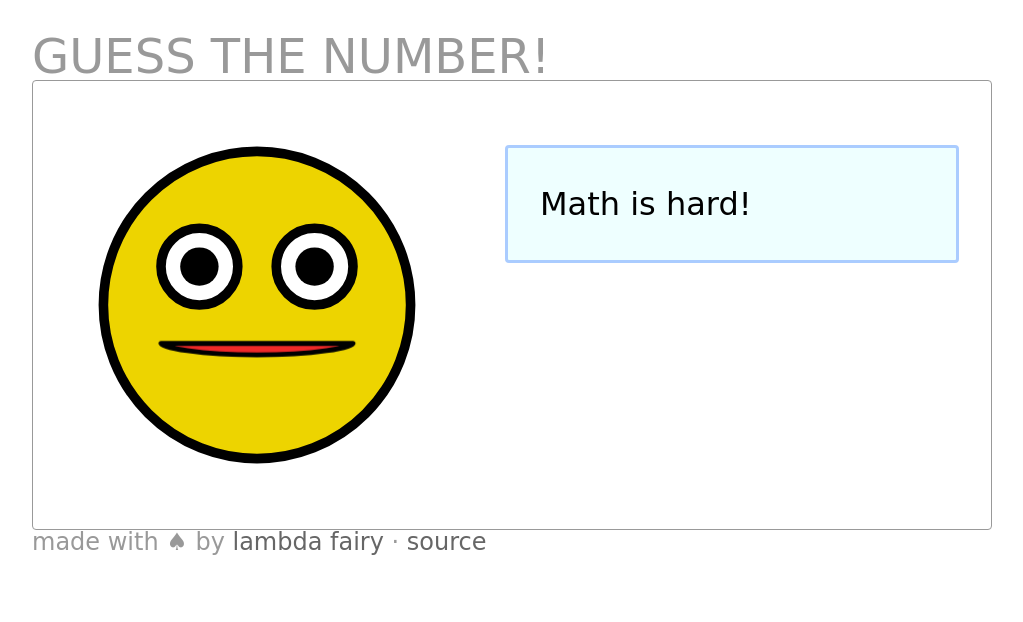
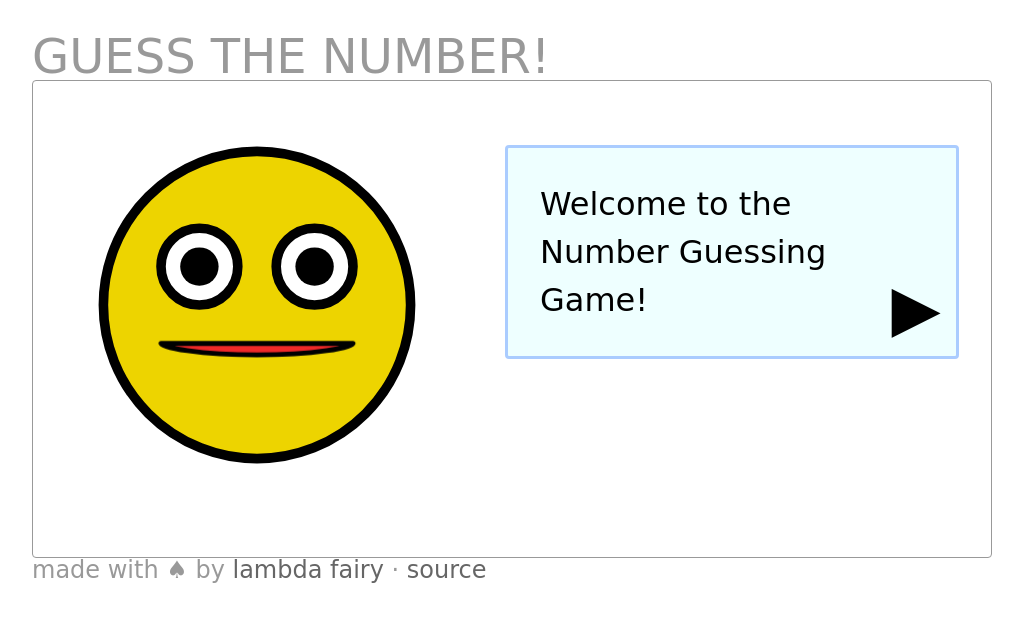
Before and after one commit to lambda-fairy/gtn, a plain HTML site: page index.html in a window 1280 px wide. Shown: the whole page, without its empty margins (128-1151 px from the left). Drawn offline with Linux system fonts and the light colour scheme.

Commit message:
Advance dialog on clicking a special button

```diff
--- a/gtn.css
+++ b/gtn.css
@@ -1,5 +1,4 @@
 html {
-  box-sizing: border-box;
   padding: 1rem;
   font: 16px/1.5 "DejaVu Sans", Verdana, sans-serif;
 }
@@ -37,6 +36,9 @@ h1 {
   border-radius: 4px;
 }
 
+.state-dialog #input, .state-gameover #input { visibility: hidden }
+.state-input #dialog-ok { display: none }
+
 #face {
   float: left;
   width: 12rem;
@@ -50,23 +52,71 @@ h1 {
   }
 }
 
-#dialog {
+p {
   float: right;
   width: 12rem;
+}
+@media (max-width: 500px) {
+  p {
+    float: none;
+    width: auto;
+    text-align: center;
+  }
+}
+
+.ok {
+  width: 2rem;
+  font-size: 2rem;
+  line-height: 1rem;
+  background: none;
+  border: none;
+}
+
+#dialog {
+  position: relative;
   padding: 1rem;
+  min-height: 4.5rem;
   border: 3px solid #acf;
   border-radius: 4px;
   background: #eff;
 }
 @media (max-width: 500px) {
   #dialog {
-    float: none;
-    width: auto;
-    text-align: center;
+    min-height: 0;
   }
 }
 
-#main::after {
+#dialog-ok {
+  position: absolute;
+  bottom: 0.5rem;
+  right: 0.25rem;
+}
+
+#input {
+  padding: 0 1rem;
+}
+
+input, button {
+  font-size: 1rem;
+  min-height: 2rem;
+}
+
+#input-text::-webkit-outer-spin-button,
+#input-text::-webkit-inner-spin-button {
+  -webkit-appearance: none;
+  margin: 0;
+}
+#input-text {
+  -moz-appearance: textfield;
+  width: calc(100% - 4rem);
+  float: left;
+}
+
+#input-ok {
+  float: right;
+}
+
+#dialog::after, #input::after, #main::after {
   content: "";
   display: table;
   clear: both;
--- a/gtn.js
+++ b/gtn.js
@@ -2,22 +2,49 @@
 
 
 class GuessTheNumber {
-  constructor(mouthAnimator, dialog) {
+  constructor(root, mouthAnimator, dialogText, inputText, dialogOk, inputOk) {
+    this.root = root
     this.mouthAnimator = mouthAnimator
-    this.dialog = dialog
-    this.dialog.style.visibility = 'hidden'
+    this.dialogText = dialogText
+    this.inputText = inputText
+    this.dialogOk = dialogOk
+    this.inputOk = inputOk
   }
 
-  speak(text, delay) {
+  transition(args) {
+    for (var s of ['dialog', 'input', 'gameover']) {
+      this.root.classList.remove(`state-${s}`)
+    }
+    this.root.classList.add(`state-${args.state}`)
+    this.dialogText.textContent = args.text || ''
+    if (args.animationLength) {
+      this.mouthAnimator.start()
+      setTimeout(() => this.mouthAnimator.stop(), args.animationLength)
+    }
+    if (args.onDialog) {
+      var callback = () => {
+        args.onDialog.call(this)
+        this.dialogOk.removeEventListener('click', callback)
+      }
+      this.dialogOk.addEventListener('click', callback)
+    }
+    if (args.onInput) {
+      var callback = () => {
+        args.onInput.call(this, this.dialogText.value)
+        this.inputOk.removeEventListener('click', callback)
+      }
+      this.inputOk.addEventListener('click', callback)
+    }
+  }
+
+  speak(text, animationLength) {
     return new Promise(resolve => {
-      this.dialog.textContent = text
-      this.dialog.style.visibility = 'visible'
-      this.mouthAnimator.start()
-      setTimeout(() => {
-        this.dialog.style.visibility = 'hidden'
-        this.mouthAnimator.stop()
-        resolve()
-      }, delay)
+      this.transition({
+        state: 'dialog',
+        text: text,
+        animationLength: animationLength,
+        onDialog: resolve,
+      })
     })
   }
 }
@@ -46,17 +73,21 @@ class MouthAnimator {
 
 
 window.addEventListener('load', () => {
+  var root = document.getElementById('main')
   var mouth = document.getElementById('face').contentDocument.getElementById('mouth')
   var mouthAnimator = new MouthAnimator(mouth)
-  var dialog = document.getElementById('dialog')
-  var gtn = new GuessTheNumber(mouthAnimator, dialog)
+  var dialogText = document.getElementById('dialog-text')
+  var inputText = document.getElementById('input-text')
+  var dialogOk = document.getElementById('dialog-ok')
+  var inputOk = document.getElementById('input-ok')
+  var gtn = new GuessTheNumber(root, mouthAnimator, dialogText, inputText, dialogOk, inputOk)
   window.gtn = gtn
   testFunction()
 })
 
 
 function testFunction() {
-  return window.gtn.speak("Math is hard!", 2000).then(() =>
+  return window.gtn.speak("Welcome to the Number Guessing Game!", 2000).then(() =>
     window.gtn.speak("Let's go shopping!", 2000)).then(() =>
     testFunction())
 }
--- a/index.html
+++ b/index.html
@@ -9,7 +9,14 @@
 
 <div id="main">
   <object type="image/svg+xml" id="face" data="face.svg"></object>
-  <p id="dialog"></p>
+  <p id="dialog">
+    <span id="dialog-text"></span>
+    <button id="dialog-ok" class="ok">▶</button>
+  </p>
+  <p id="input">
+    <input type="number" id="input-text" min="1" max="100">
+    <button id="input-ok" class="ok">▶</button>
+  </p>
 </div>
 
 <footer>
```
